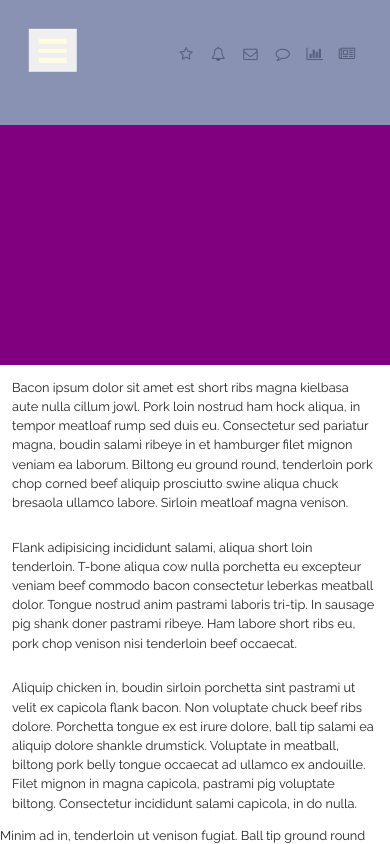
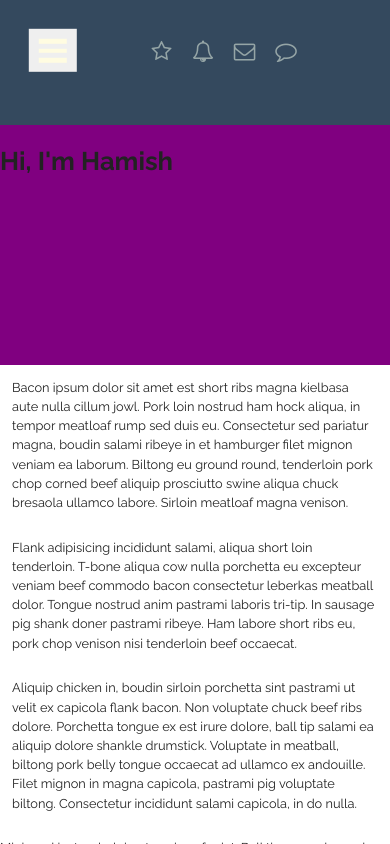
Before and after one commit to hamishirving/portfolio-off-canvas, a plain HTML site: page index.html in a window 390 px wide. Both pictures are taken after a click on the button 52 px from the left and 50 px from the top of the page. Drawn offline with Linux system fonts and the light colour scheme; a script that the page names is missing.

Commit message:
Updates to menu design

```diff
--- a/css/menu_topexpand.css
+++ b/css/menu_topexpand.css
@@ -1,7 +1,7 @@
 /* === FROM DEMO CSS === */
 
 a {
-	color: #4e4a46;
+	color: #fff;
 	text-decoration: none;
 	outline: none;
 }
@@ -26,7 +26,7 @@ body,
 }
 
 .menu-wrap a {
-	color: #555d7c;
+	color: #95a5a6;
 }
 
 .menu-wrap a:hover,
@@ -67,8 +67,8 @@ body,
 	padding: 0;
 	border: none;
 	text-indent: 2.5em;
-	color: transparent;
-/*	background: #8a92b3;*/
+/*	color: transparent;
+	background: #8a92b3;*/
 }
 
 .menu-button::before {
@@ -88,7 +88,7 @@ body,
 /* Menu */
 .menu-wrap {
 	z-index: 999;
-	background: #8a92b3;
+	background: #34495e;
 	-webkit-transition: width 0.4s, height 0.4s, -webkit-transform 0.4s;
 	transition: width 0.4s, height 0.4s, transform 0.4s;
 	-webkit-transition-timing-function: cubic-bezier(0.7,0,0.3,1);
@@ -102,8 +102,9 @@ body,
 }
 
 .icon-list {
-	float: right;
-	padding: 2.5em 2em 0 6em;
+/*	float: right;*/
+	text-align: center;
+	padding: 2.0em 2em 0 2em;
 }
 
 .icon-list a {
@@ -125,10 +126,15 @@ body,
 }
 
 @media screen and (max-width: 50em) {
+	.icon-list {
+		margin-left: 4em;
+		padding-top: 1.75em;
+	}
+
 	.icon-list a {
 		padding: 0.5em 0em;
 		margin: 0 5px;
-		font-size: 1em;
+		font-size: 1.5em;
 	}
 	.icon-list a span {
 		display: none;
--- a/css/styles.css
+++ b/css/styles.css
@@ -2,3 +2,7 @@
 	background: purple;
 	height: 18.750em;
 }
+
+.container {
+	background: green;
+}
--- a/index.html
+++ b/index.html
@@ -24,12 +24,10 @@
 		<div class="menu-wrap">
 			<nav class="menu">
 				<div class="icon-list">
-					<a href="#"><i class="fa fa-fw fa-star-o"></i><span>Favorites</span></a>
-					<a href="#"><i class="fa fa-fw fa-bell-o"></i><span>Alerts</span></a>
-					<a href="#"><i class="fa fa-fw fa-envelope-o"></i><span>Messages</span></a>
-					<a href="#"><i class="fa fa-fw fa-comment-o"></i><span>Comments</span></a>
-					<a href="#"><i class="fa fa-fw fa-bar-chart-o"></i><span>Analytics</span></a>
-					<a href="#"><i class="fa fa-fw fa-newspaper-o"></i><span>Reading List</span></a>
+					<a href="#"><i class="fa fa-fw fa-star-o"></i><span>About Me</span></a>
+					<a href="#"><i class="fa fa-fw fa-bell-o"></i><span>Process</span></a>
+					<a href="#"><i class="fa fa-fw fa-envelope-o"></i><span>Work</span></a>
+					<a href="#"><i class="fa fa-fw fa-comment-o"></i><span>Thoughts</span></a>
 				</div>
 			</nav>
 		</div>
@@ -39,11 +37,12 @@
 			<div class="content">
 
 				<div class="page-header"> <!-- Start page header -->
-
+					<div class="row">
+						<h1>Hi, I'm Hamish</h1>
+					</div>
 				</div>
 
 				<div class="row">
-
 					<div class="large-4 columns">
 						<p>Bacon ipsum dolor sit amet est short ribs magna kielbasa aute nulla cillum jowl. Pork loin nostrud ham hock aliqua, in tempor meatloaf rump sed duis eu. Consectetur sed pariatur magna, boudin salami ribeye in et hamburger filet mignon veniam ea laborum. Biltong eu ground round, tenderloin pork chop corned beef aliquip prosciutto swine aliqua chuck bresaola ullamco labore. Sirloin meatloaf magna venison.</p>
 					</div>
@@ -56,12 +55,19 @@
 						<p>Aliquip chicken in, boudin sirloin porchetta sint pastrami ut velit ex capicola flank bacon. Non voluptate chuck beef ribs dolore. Porchetta tongue ex est irure dolore, ball tip salami ea aliquip dolore shankle drumstick. Voluptate in meatball, biltong pork belly tongue occaecat ad ullamco ex andouille. Filet mignon in magna capicola, pastrami pig voluptate biltong. Consectetur incididunt salami capicola, in do nulla.</p>
 					</div>
 
-					<p>Minim ad in, tenderloin ut venison fugiat. Ball tip ground round magna, duis flank ad proident et ut turducken mollit pork belly. Beef ribs shank shoulder meatloaf. Consequat excepteur pork chop, tail tenderloin nisi rump. Tenderloin cupidatat ball tip enim ut ea. Est ham hock rump quis reprehenderit porchetta biltong qui. Tempor excepteur cillum mollit flank quis.</p>
+					<div class="row">
 
-					<p>Shankle esse irure biltong veniam, rump pork chop dolore culpa kielbasa. Pancetta sausage minim, ad do adipisicing id officia pork loin. Kielbasa brisket prosciutto velit strip steak pancetta shank tongue ullamco ham hock commodo leberkas pig meatball. Laboris cow pastrami, reprehenderit ex bacon prosciutto pancetta cupidatat drumstick t-bone tenderloin. Corned beef andouille ground round qui rump pariatur fugiat ham reprehenderit cillum incididunt chicken biltong pork loin. Salami ham adipisicing tail meatball doner, pig deserunt aute pork chop ullamco. Magna culpa meatball proident elit jerky deserunt hamburger cupidatat.</p>
+					<div class="large-4 columns">
+						<p>Minim ad in, tenderloin ut venison fugiat. Ball tip ground round magna, duis flank ad proident et ut turducken mollit pork belly. Beef ribs shank shoulder meatloaf. Consequat excepteur pork chop, tail tenderloin nisi rump. Tenderloin cupidatat ball tip enim ut ea. Est ham hock rump quis reprehenderit porchetta biltong qui. Tempor excepteur cillum mollit flank quis.</p>
+					</div>
 
-					<p>Shankle esse irure biltong veniam, rump pork chop dolore culpa kielbasa. Pancetta sausage minim, ad do adipisicing id officia pork loin. Kielbasa brisket prosciutto velit strip steak pancetta shank tongue ullamco ham hock commodo leberkas pig meatball. Laboris cow pastrami, reprehenderit ex bacon prosciutto pancetta cupidatat drumstick t-bone tenderloin. Corned beef andouille ground round qui rump pariatur fugiat ham reprehenderit cillum incididunt chicken biltong pork loin. Salami ham adipisicing tail meatball doner, pig deserunt aute pork chop ullamco. Magna culpa meatball proident elit jerky deserunt hamburger cupidatat.</p>
+					<div class="large-4 columns">
+						<p>Shankle esse irure biltong veniam, rump pork chop dolore culpa kielbasa. Pancetta sausage minim, ad do adipisicing id officia pork loin. Kielbasa brisket prosciutto velit strip steak pancetta shank tongue ullamco ham hock commodo leberkas pig meatball. Laboris cow pastrami, reprehenderit ex bacon prosciutto pancetta cupidatat drumstick t-bone tenderloin. Corned beef andouille ground round qui rump pariatur fugiat ham reprehenderit cillum incididunt chicken biltong pork loin. Salami ham adipisicing tail meatball doner, pig deserunt aute pork chop ullamco. Magna culpa meatball proident elit jerky deserunt hamburger cupidatat.</p>
+					</div>
 
+					<div class="large-4 columns">
+						<p>Shankle esse irure biltong veniam, rump pork chop dolore culpa kielbasa. Pancetta sausage minim, ad do adipisicing id officia pork loin. Kielbasa brisket prosciutto velit strip steak pancetta shank tongue ullamco ham hock commodo leberkas pig meatball. Laboris cow pastrami, reprehenderit ex bacon prosciutto pancetta cupidatat drumstick t-bone tenderloin. Corned beef andouille ground round qui rump pariatur fugiat ham reprehenderit cillum incididunt chicken biltong pork loin. Salami ham adipisicing tail meatball doner, pig deserunt aute pork chop ullamco. Magna culpa meatball proident elit jerky deserunt hamburger cupidatat.</p>
+					</div>
 				</div>
 			</div>
 		</div>
```
